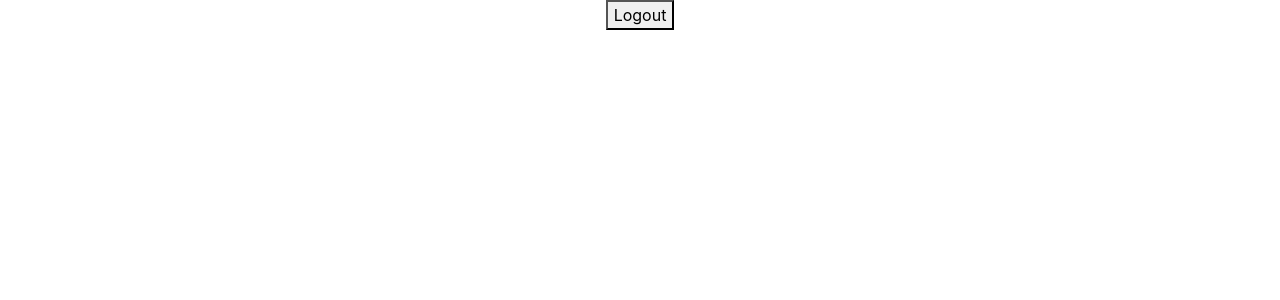
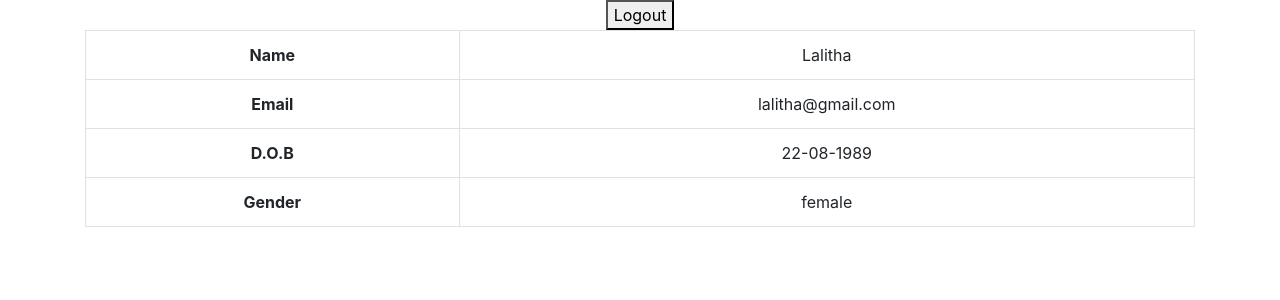
Before and after one commit to lalithakunchala/possibillion1, a React (Create React App) app in the folder client/: page /profile in a window 1280 px wide. Shown: the top 300 px of the page. Built offline with nearby package versions, Linux system fonts and the light colour scheme.

Commit message:
api added

```diff
--- a/client/src/components/Profile/Profile.jsx
+++ b/client/src/components/Profile/Profile.jsx
@@ -5,16 +5,16 @@ import { Link } from "react-router-dom";
 
 export class Profile extends Component {
     render() {
-        const {logSuccess} = this.props
-    //    var  logSuccess =
-    //         {
-    //             data:{
-    //             name: "Lalitha",
-    //             email: "lalitha@gmail.com",
-    //             mobile: 9542332852,
-    //             dob: "22-08-1989",
-    //             gender: "female"
-    //     }}
+        // const {logSuccess} = this.props
+       var  logSuccess =
+            {
+                data:{
+                name: "Lalitha",
+                email: "lalitha@gmail.com",
+                mobile: 9542332852,
+                dob: "22-08-1989",
+                gender: "female"
+        }}
         return (
             <div className="container">
                 <Link to="/"><button onClick={this.props.logout}>Logout</button></Link>
```
